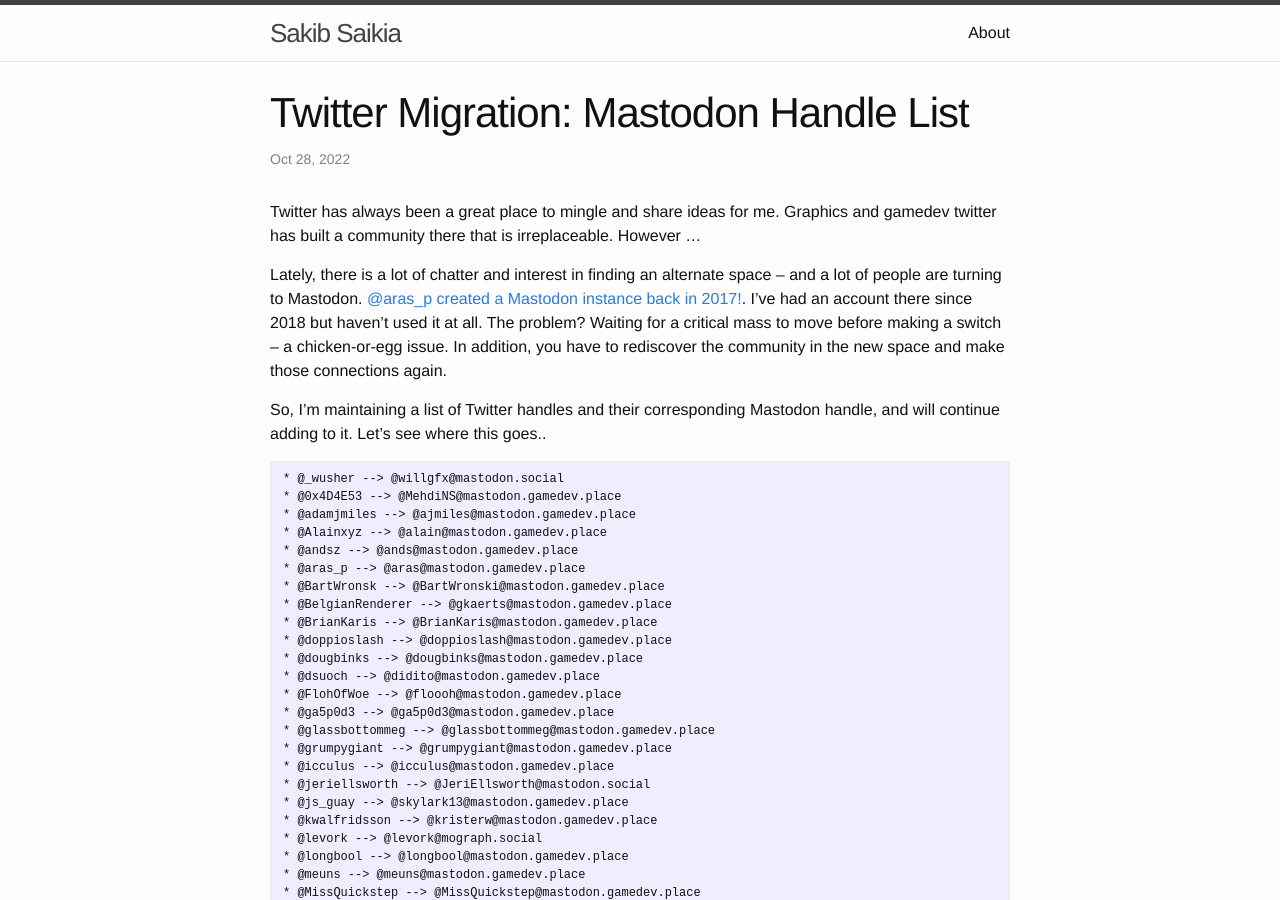
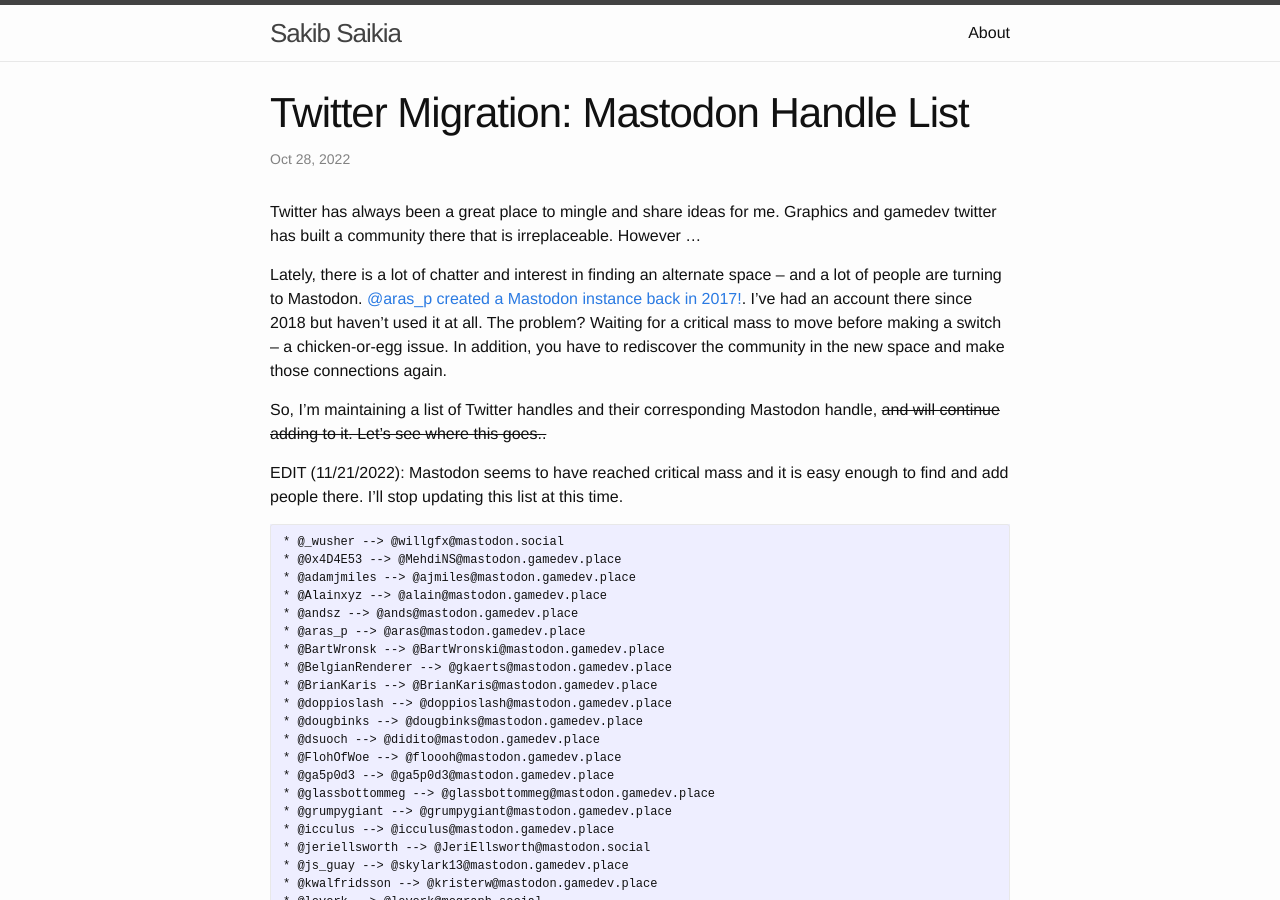
Before and after one commit to SakibSaikia/SakibSaikia.github.io, a Jekyll site: the page built from _posts/2022-10-28-Mastodon-Handle-List.markdown, in a window 1280 px wide and 900 px high. Built offline with Jekyll 4.4.1, drawn with Linux system fonts in a browser that asks for light colours.

Commit message:
Update 2022-10-28-Mastodon-Handle-List.markdown

````diff
--- a/_posts/2022-10-28-Mastodon-Handle-List.markdown
+++ b/_posts/2022-10-28-Mastodon-Handle-List.markdown
@@ -10,7 +10,9 @@ Twitter has always been a great place to mingle and share ideas for me. Graphics
 
 Lately, there is a lot of chatter and interest in finding an alternate space -- and a lot of people are turning to Mastodon. [@aras_p created a Mastodon instance back in 2017!](https://aras-p.info/blog/2017/12/04/Gamedev-Mastodon-mastodon.gamedev.place/). I've had an account there since 2018 but haven't used it at all. The problem? Waiting for a critical mass to move before making a switch -- a chicken-or-egg issue. In addition, you have to rediscover the community in the new space and make those connections again.
 
-So, I'm maintaining a list of Twitter handles and their corresponding Mastodon handle, and will continue adding to it. Let's see where this goes..
+So, I'm maintaining a list of Twitter handles and their corresponding Mastodon handle, ~~and will continue adding to it. Let's see where this goes..~~
+
+EDIT (11/21/2022): Mastodon seems to have reached critical mass and it is easy enough to find and add people there. I'll stop updating this list at this time.
 
 ```
 * @_wusher --> @willgfx@mastodon.social
````
